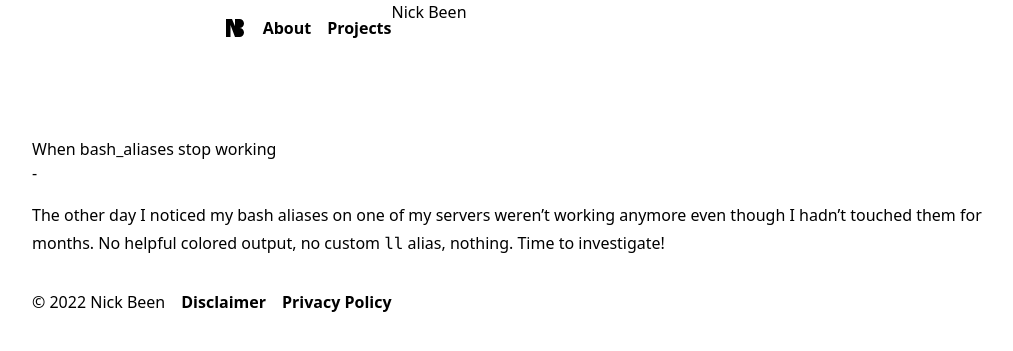
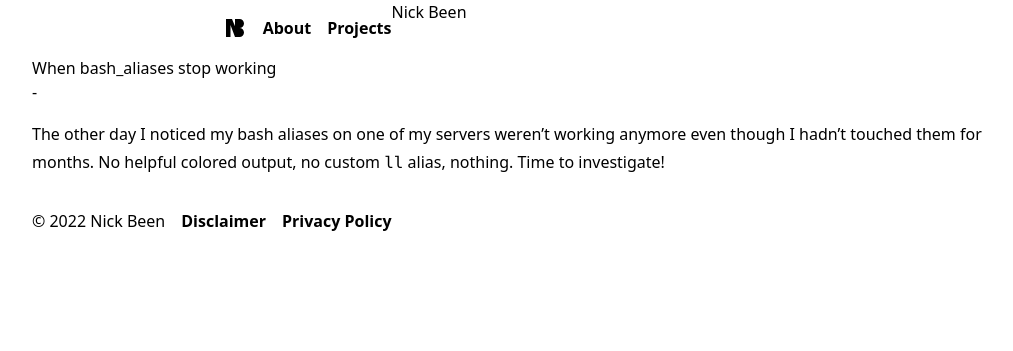
Before and after one commit to nickbeen/nickbeen.github.io, a Jekyll site: the page built from index.html, in a window 1280 px wide. Shown: the top 351 px of the page, without its empty margins (128-1141 px from the left). Built offline with Jekyll 4.4.1, drawn with Linux system fonts in a browser that asks for light colours.

Commit message:
Fixed wrong grid

```diff
--- a/_layouts/default.html
+++ b/_layouts/default.html
@@ -4,7 +4,7 @@
     {% include head.html %}
     <title>{{ post.title | default: site.title }}</title>
   </head>
-  <body class="container lg:container grid grid-rows-4">
+  <body class="container lg:container grid grid-cols-4">
     {% include header.html %}
     {% include aside.html %}
     <main class="col-span-3">
```
